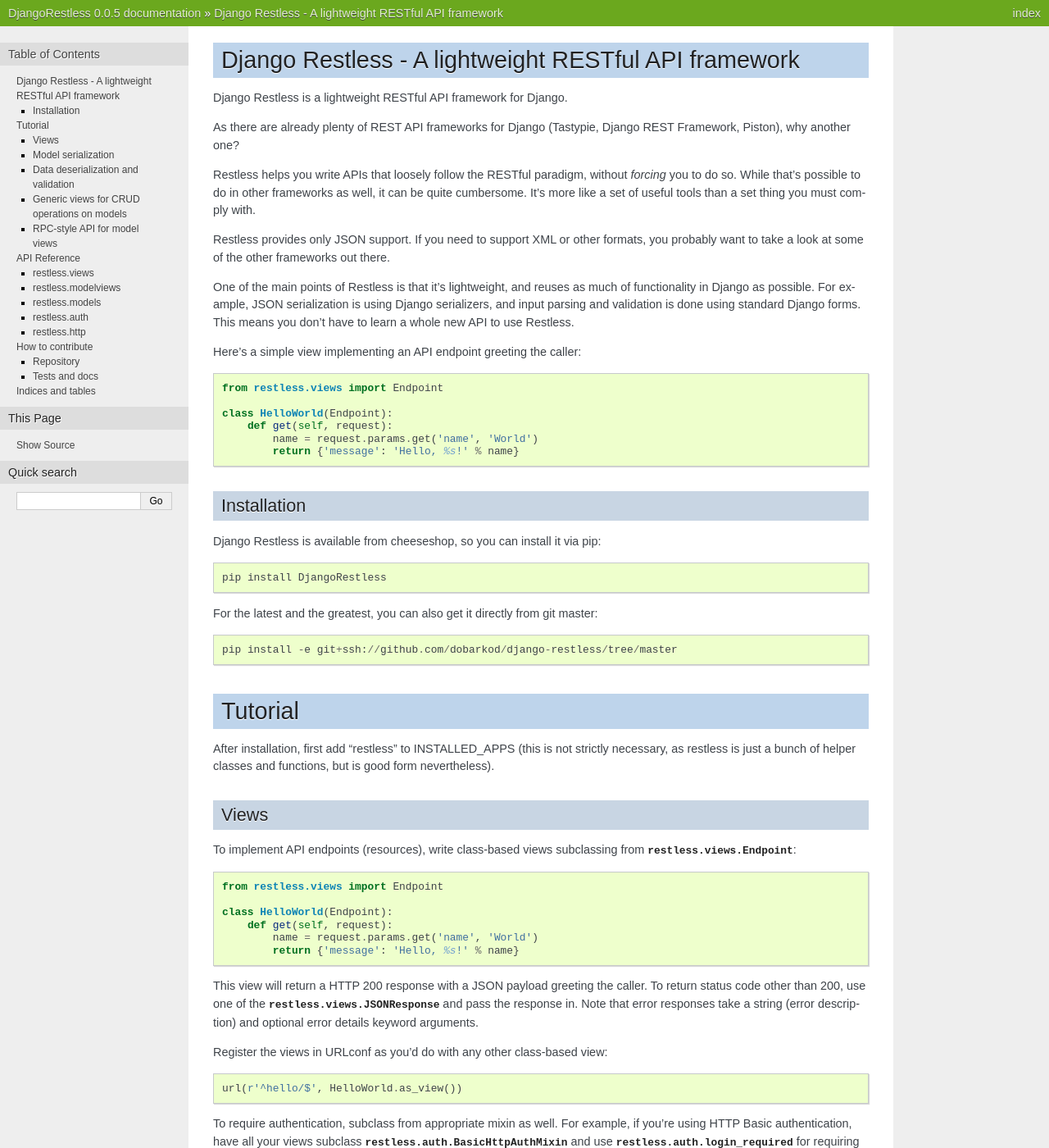
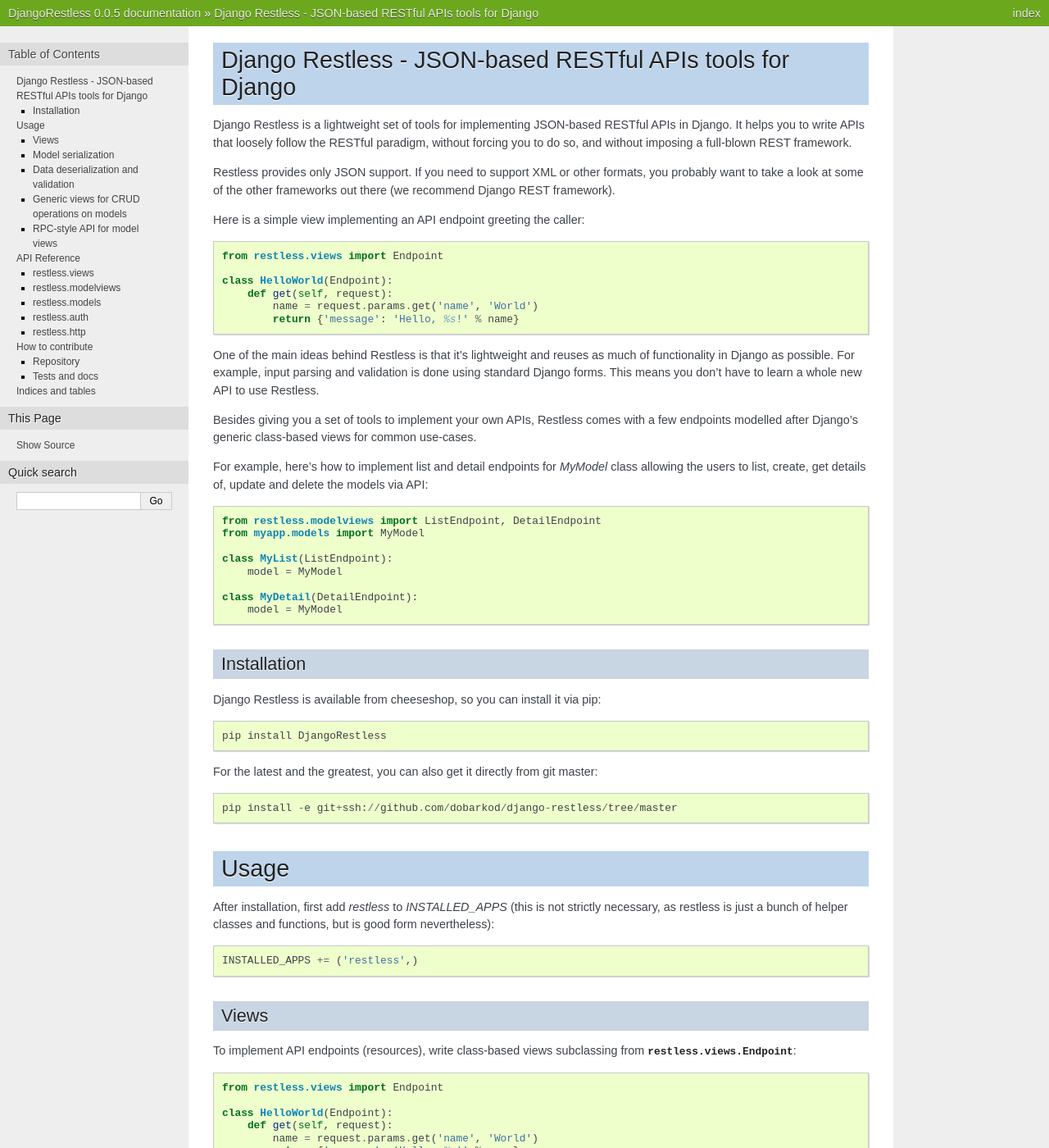
Before and after one commit to dobarkod/django-restless, a Sphinx documentation site: the page built from docs/index.rst, in a window 1280 px wide and 1400 px high. Shown: the whole window at 82% size. Built offline with Sphinx 7.4.7, drawn with Linux system fonts in a browser that asks for light colours; some of the changed text lies outside the part shown.

Commit message:
improve docs

```diff
--- a/docs/index.rst
+++ b/docs/index.rst
@@ -1,32 +1,16 @@
-.. DjangoRestless documentation master file, created by
-   sphinx-quickstart on Sat Jul  7 20:18:28 2012.
-   You can adapt this file completely to your liking, but it should at least
-   contain the root `toctree` directive.
+Django Restless - JSON-based RESTful APIs tools for Django
+==========================================================
 
-Django Restless - A lightweight RESTful API framework
-=====================================================
-
-Django Restless is a lightweight RESTful API framework for Django.
-
-As there are already plenty of REST API frameworks for Django (Tastypie,
-Django REST Framework, Piston), why another one?
-
-Restless helps you write APIs that loosely follow the RESTful
-paradigm, without *forcing* you to do so. While that's possible to do in
-other frameworks as well, it can be quite cumbersome. It's more like a set
-of useful tools than a set thing you must comply with.
+Django Restless is a lightweight set of tools for implementing JSON-based
+RESTful APIs in Django. It helps you to write APIs that loosely follow
+the RESTful paradigm, without forcing you to do so, and without imposing a
+full-blown REST framework.
 
 Restless provides only JSON support. If you need to support XML or
 other formats, you probably want to take a look at some of the other frameworks
-out there.
+out there (we recommend Django REST framework).
 
-One of the main points of Restless is that it's lightweight, and reuses as much
-of functionality in Django as possible. For example, JSON serialization is
-using Django serializers, and input parsing and validation is done using
-standard Django forms. This means you don't have to learn a whole new API
-to use Restless.
-
-Here's a simple view implementing an API endpoint greeting the caller::
+Here is a simple view implementing an API endpoint greeting the caller::
 
     from restless.views import Endpoint
 
@@ -34,6 +18,28 @@ Here's a simple view implementing an API endpoint greeting the caller::
         def get(self, request):
             name = request.params.get('name', 'World')
             return {'message': 'Hello, %s!' % name}
+
+One of the main ideas behind Restless is that it's lightweight and reuses
+as much of functionality in Django as possible. For example, input parsing and
+validation is done using standard Django forms. This means you don't have to
+learn a whole new API to use Restless.
+
+Besides giving you a set of tools to implement your own APIs, Restless comes
+with a few endpoints modelled after Django's generic class-based views for
+common use-cases.
+
+For example, here's how to implement list and detail endpoints for `MyModel`
+class allowing the users to list, create, get details of, update and delete
+the models via API::
+
+    from restless.modelviews import ListEndpoint, DetailEndpoint
+    from myapp.models import MyModel
+
+    class MyList(ListEndpoint):
+        model = MyModel
+
+    class MyDetail(DetailEndpoint):
+        model = MyModel
 
 
 Installation
@@ -49,12 +55,14 @@ For the latest and the greatest, you can also get it directly from git master::
     pip install -e git+ssh://github.com/dobarkod/django-restless/tree/master
 
 
-Tutorial
-========
+Usage
+=====
 
-After installation, first add "restless" to INSTALLED_APPS (this is not
+After installation, first add `restless` to `INSTALLED_APPS` (this is not
 strictly necessary, as restless is just a bunch of helper classes and
-functions, but is good form nevertheless).
+functions, but is good form nevertheless)::
+
+    INSTALLED_APPS += ('restless',)
 
 Views
 -----
@@ -230,11 +236,11 @@ and delete a Book objects in a database::
     urlpatterns += patterns('',
         url(r'^books/$', BookList.as_view(),
             name='book_list'),
-        url(r'^books/(?P<object_id>\d+)$', BookDetail.as_view(),
+        url(r'^books/(?P<pk>\d+)$', BookDetail.as_view(),
             name='book_detail'))
 
-Note that the `object_id` parameter here was automatically used by the
-detail view.
+The `pk` parameter here was automatically used by the detail view.
+The parameter name can be customized if needed.
 
 There are a number of ways to customize the generic views, explained in the
 API reference in more detail.
@@ -299,10 +305,28 @@ How to contribute
 You've found (and hopefully fixed) a bug, or have a great idea you think
 should be added to Django Restless? Patches welcome! :-)
 
+Bugs (and feature requests) are reported via the GitHub Issue tracker:
+https://github.com/dobarkod/django-restless/issues/
+
+If you have a bug fix or a patch for a feature you'd like to include, here's
+how to submit the patch:
+
+* Fork the https://github.com/dobarkod/django-restless.git
+  repository
+* Make the changes in a branch in your fork
+* Make a pull request from the branch in your fork to dobarkod/django-restless master
+
+If you're suggesting adding a feature, please file a feature request first
+before implementing it, so we can discuss your proposed solution.
+
 When contributing code, please adhere to the Python coding style guide (PEP8).
 Both bug fixes and new feature implementations should come with corresponding
 unit/functional tests. For bug fixes, the test should exhibit the bug if the
 fix is not applied.
+
+You can see the list of the contributors in the AUTHORS.md file in the
+Django Restless source code.
+
 
 Repository
 ----------
```
Also changed, not shown: other parts of docs/index.rst (+4 -6 lines), README.md (+10 -17 lines).
